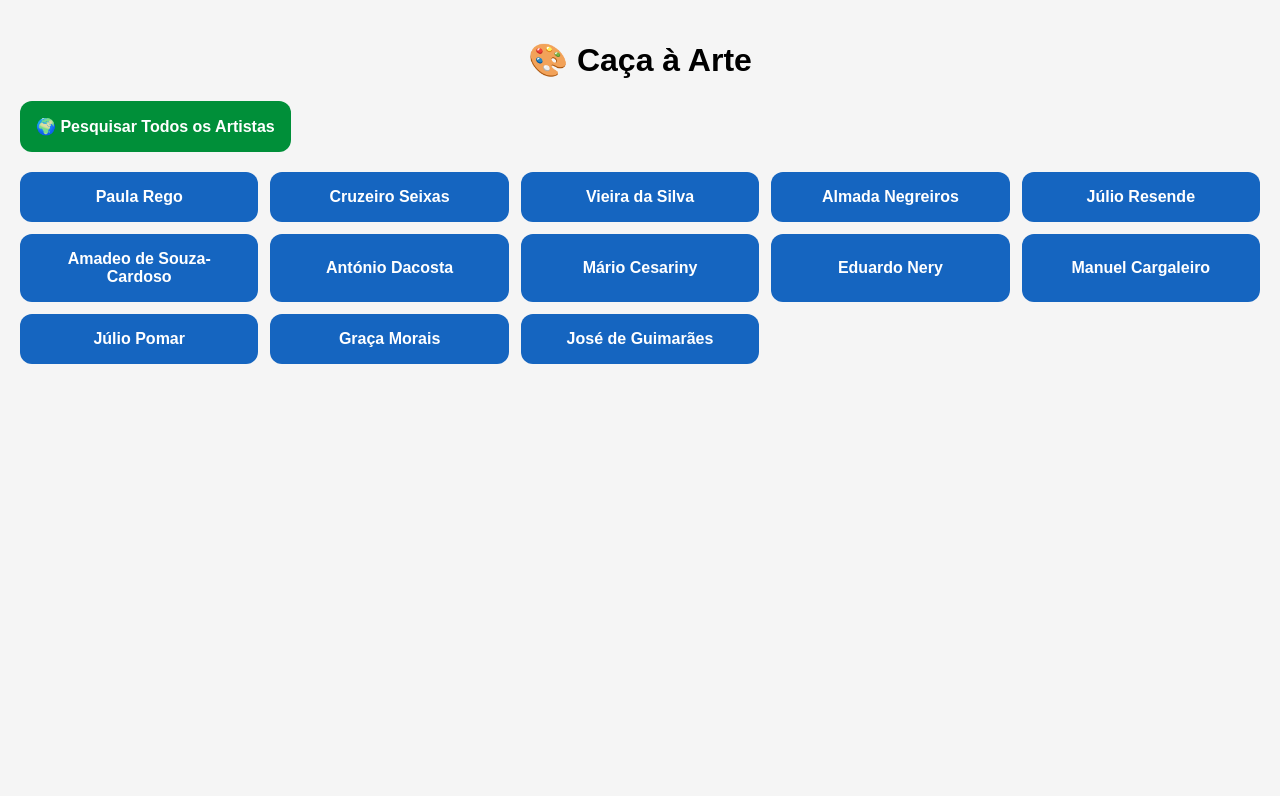
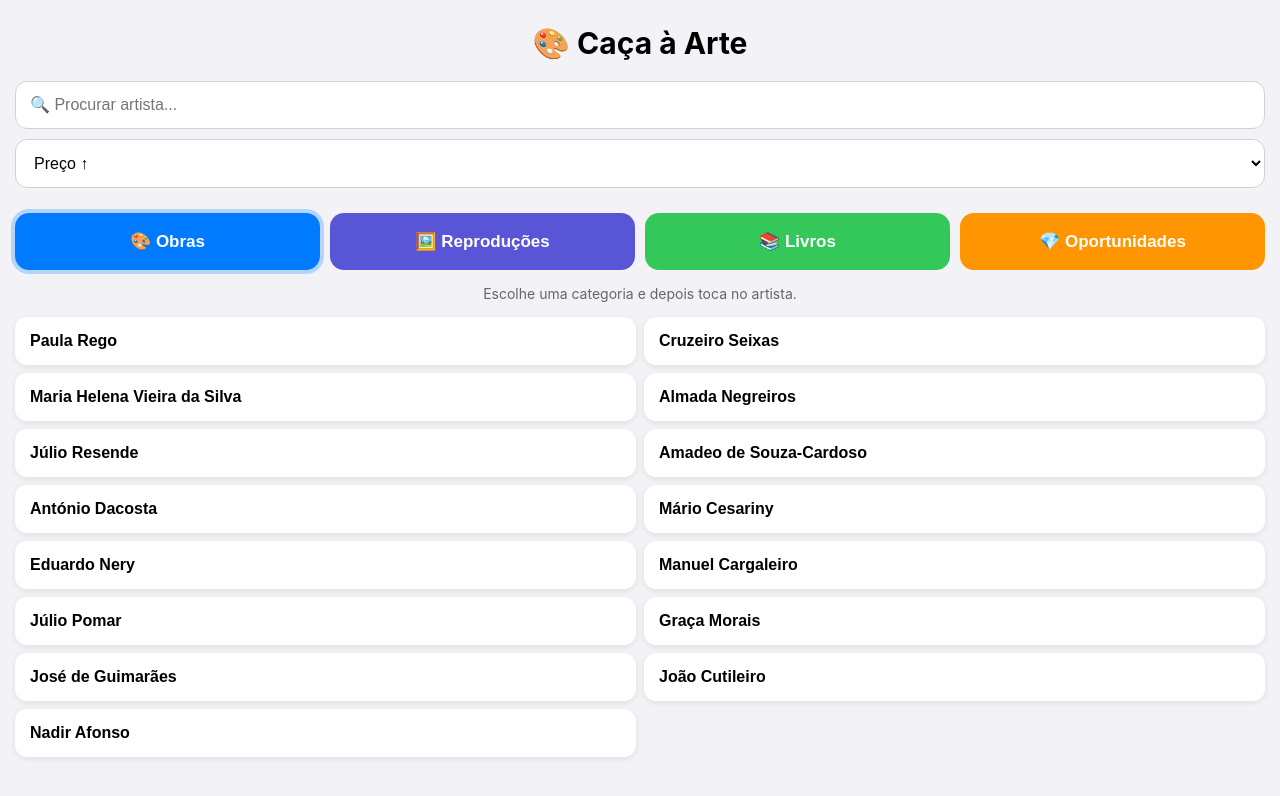
Before and after one commit to jfcarvalho1/caca-arte, a plain HTML site: page index.html in a window 1280 px wide. Both pictures are taken after a click on the button "Paula Rego". Drawn offline with Linux system fonts and the light colour scheme.

Commit message:
Update index.html

```diff
--- a/index.html
+++ b/index.html
@@ -2,63 +2,170 @@
 <html lang="pt">
 <head>
 <meta charset="UTF-8">
-<meta name="viewport" content="width=device-width, initial-scale=1.0">
-<title>Caça à Arte</title>
+<meta name="viewport" content="width=device-width, initial-scale=1">
+
+<title>🎨 Caça à Arte</title>
 
 <style>
+
+*{
+box-sizing:border-box;
+}
+
 body{
-font-family:Arial,sans-serif;
-background:#f5f5f5;
 margin:0;
-padding:20px;
+padding:15px;
+background:#f2f2f7;
+font-family:-apple-system,BlinkMacSystemFont,"Segoe UI",sans-serif;
 }
 
 h1{
 text-align:center;
+margin:10px 0 20px;
+font-size:30px;
 }
 
-.grid{
-display:grid;
-grid-template-columns:repeat(auto-fit,minmax(220px,1fr));
-gap:12px;
-margin-top:20px;
+input,
+select{
+width:100%;
+padding:14px;
+font-size:16px;
+border-radius:12px;
+border:1px solid #d1d1d6;
+margin-bottom:10px;
+background:white;
 }
 
-button{
-padding:16px;
+.categorias{
+display:grid;
+grid-template-columns:1fr 1fr;
+gap:10px;
+margin:15px 0;
+}
+
+.categoria{
 border:none;
-border-radius:12px;
-background:#1565c0;
+border-radius:14px;
+padding:18px;
+font-size:17px;
+font-weight:700;
 color:white;
-font-size:16px;
-font-weight:bold;
 cursor:pointer;
 }
 
-button:hover{
-background:#0d47a1;
+.obras{background:#007aff;}
+.reproducoes{background:#5856d6;}
+.livros{background:#34c759;}
+.oportunidades{background:#ff9500;}
+
+.info{
+text-align:center;
+color:#666;
+font-size:14px;
+margin-bottom:15px;
 }
 
-#todos{
-background:#008f39;
+.artistas{
+display:grid;
+grid-template-columns:1fr;
+gap:8px;
 }
+
+.artista{
+background:white;
+border:none;
+border-radius:12px;
+padding:15px;
+text-align:left;
+font-size:16px;
+font-weight:600;
+box-shadow:0 2px 6px rgba(0,0,0,.08);
+cursor:pointer;
+}
+
+.artista:hover{
+background:#eaf3ff;
+}
+
+.activa{
+outline:4px solid rgba(0,122,255,.25);
+}
+
+@media (min-width:768px){
+
+.artistas{
+grid-template-columns:repeat(2,1fr);
+}
+
+.categorias{
+grid-template-columns:repeat(4,1fr);
+}
+
+}
+
 </style>
 </head>
-
 <body>
 
 <h1>🎨 Caça à Arte</h1>
 
-<button id="todos">🌍 Pesquisar Todos os Artistas</button>
+<input
+id="pesquisa"
+type="text"
+placeholder="🔍 Procurar artista..."
+>
 
-<div class="grid" id="artistas"></div>
+<select id="ordenacao">
+<option value="price_asc">Preço ↑</option>
+<option value="price_desc">Preço ↓</option>
+<option value="recent">Mais recentes</option>
+</select>
+
+<div class="categorias">
+
+<button
+class="categoria obras activa"
+id="btn-obras"
+onclick="selecionarCategoria('obras')">
+🎨 Obras
+</button>
+
+<button
+class="categoria reproducoes"
+id="btn-reproducoes"
+onclick="selecionarCategoria('reproducoes')">
+🖼️ Reproduções
+</button>
+
+<button
+class="categoria livros"
+id="btn-livros"
+onclick="selecionarCategoria('livros')">
+📚 Livros
+</button>
+
+<button
+class="categoria oportunidades"
+id="btn-oportunidades"
+onclick="selecionarCategoria('oportunidades')">
+💎 Oportunidades
+</button>
+
+</div>
+
+<div class="info">
+Escolhe uma categoria e depois toca no artista.
+</div>
+
+<div id="artistas" class="artistas"></div>
 
 <script>
 
 const artistas = [
+
 "Paula Rego",
 "Cruzeiro Seixas",
-"Vieira da Silva",
+"Maria Helena Vieira da Silva",
 "Almada Negreiros",
 "Júlio Resende",
 "Amadeo de Souza-Cardoso",
@@ -68,37 +175,168 @@ const artistas = [
 "Manuel Cargaleiro",
 "Júlio Pomar",
 "Graça Morais",
-"José de Guimarães"
+"José de Guimarães",
+"João Cutileiro",
+"Nadir Afonso"
+
 ];
 
-const sites = [
-"https://www.google.com/search?q=site:p55.art+",
-"https://www.google.com/search?q=site:catawiki.com+",
-"https://www.google.com/search?q=site:ebay.com+",
-"https://www.google.com/search?q=site:abebooks.com+",
-"https://www.google.com/search?q=site:inlibris.com+",
-"https://www.google.com/search?q=site:invaluable.com+",
-"https://www.google.com/search?q=site:liveauctioneers.com+"
+let categoriaActual = "obras";
+
+function ordemEBay(){
+
+const ordem =
+document.getElementById("ordenacao").value;
+
+if(ordem==="price_asc") return "&_sop=15";
+if(ordem==="price_desc") return "&_sop=16";
+if(ordem==="recent") return "&_sop=10";
+
+return "";
+
+}
+
+function abrir(urls){
+
+urls.forEach(url=>{
+window.open(url,"_blank");
+});
+
+}
+
+function pesquisar(artista){
+
+let termo = artista;
+
+if(categoriaActual==="reproducoes"){
+termo += " signed numbered lithograph serigraph gravura";
+}
+
+if(categoriaActual==="livros"){
+termo += " catalogue first edition signed copy autografado";
+}
+
+if(categoriaActual==="oportunidades"){
+termo += " attributed after school of unsigned unknown artist estate collection";
+}
+
+let urls = [];
+
+if(categoriaActual==="livros"){
+
+urls = [
+
+"https://www.abebooks.com/servlet/SearchResults?kn=" + encodeURIComponent(termo),
+
+"https://www.ebay.com/sch/i.html?\_nkw="
++ encodeURIComponent(termo)
++ ordemEBay(),
+
+"https://www.vinted.pt/catalog?search\_text="
++ encodeURIComponent(termo),
+
+"https://es.wallapop.com/app/search?keywords="
++ encodeURIComponent(termo),
+
+"https://www.todocoleccion.net/busqueda?bu="
++ encodeURIComponent(termo)
+
 ];
 
-function pesquisar(artista){
-sites.forEach(site=>{
-window.open(site + encodeURIComponent(artista), "_blank");
-});
+}else{
+
+urls = [
+
+"https://www.ebay.com/sch/i.html?\_nkw="
++ encodeURIComponent(termo)
++ ordemEBay(),
+
+"https://www.catawiki.com/en/s?q="
++ encodeURIComponent(termo),
+
+"https://www.vinted.pt/catalog?search\_text="
++ encodeURIComponent(termo),
+
+"https://es.wallapop.com/app/search?keywords="
++ encodeURIComponent(termo),
+
+"https://www.olx.pt/d/anuncios/q-"
++ encodeURIComponent(termo)
+
+];
+
 }
 
-const div=document.getElementById("artistas");
+abrir(urls);
+
+}
+
+function seleccionarBotao(cat){
+
+document
+.querySelectorAll(".categoria")
+.forEach(btn=>btn.classList.remove("activa"));
+
+document
+.getElementById("btn-" + cat)
+.classList.add("activa");
+
+}
+
+function selecionarCategoria(cat){
+
+categoriaActual = cat;
+
+seleccionarBotao(cat);
+
+}
+
+function desenharArtistas(){
+
+const div =
+document.getElementById("artistas");
+
+div.innerHTML = "";
 
 artistas.forEach(nome=>{
-const btn=document.createElement("button");
-btn.textContent=nome;
-btn.onclick=()=>pesquisar(nome);
+
+const btn =
+document.createElement("button");
+
+btn.className = "artista";
+btn.textContent = nome;
+
+btn.onclick = ()=>{
+pesquisar(nome);
+};
+
 div.appendChild(btn);
+
 });
 
-document.getElementById("todos").onclick=()=>{
-artistas.forEach(nome=>pesquisar(nome));
-};
+}
+
+document
+.getElementById("pesquisa")
+.addEventListener("input",e=>{
+
+const texto =
+e.target.value.toLowerCase();
+
+document
+.querySelectorAll(".artista")
+.forEach(btn=>{
+
+btn.style.display =
+btn.textContent.toLowerCase().includes(texto)
+? "block"
+: "none";
+
+});
+
+});
+
+desenharArtistas();
 
 </script>
 
```
